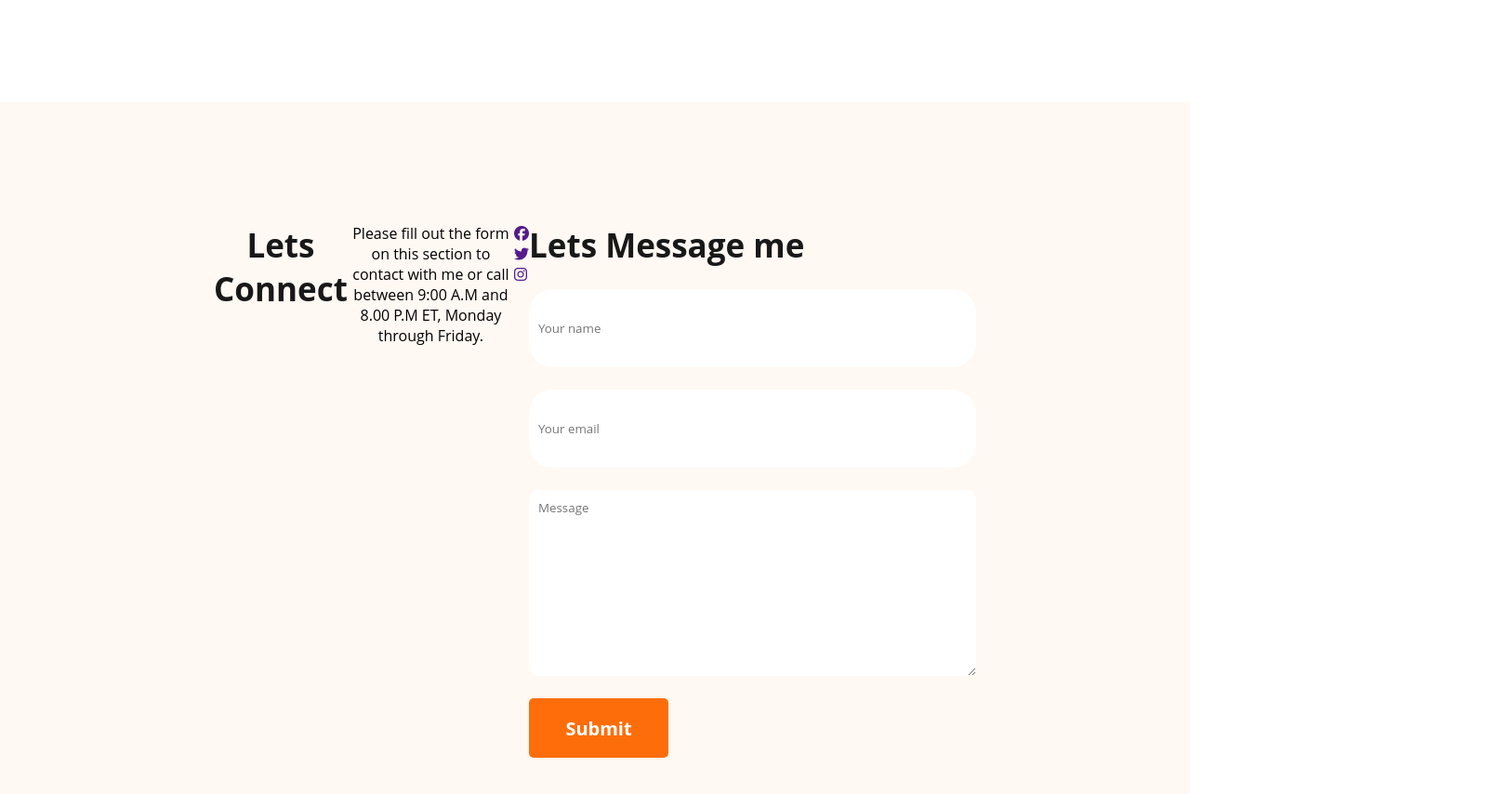
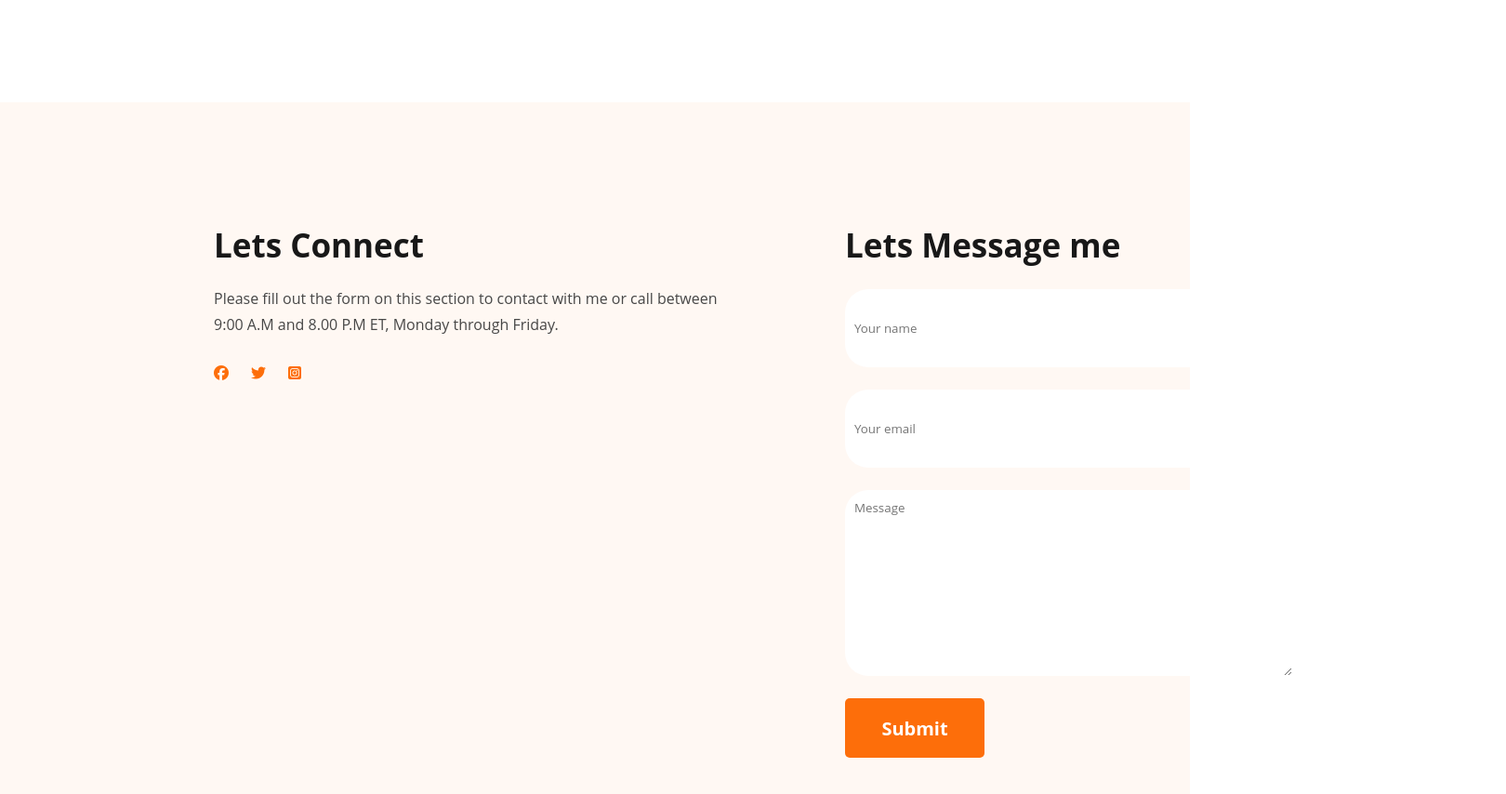
Before and after one commit to AD-Mamun3414/Basic-Portfolio, a plain HTML site: page index.html in a window 1280 px wide. Shown: the part 2975-3829 px from the top of the page at 93% size, 1620 px wide, since content can reach past the window. Drawn offline with Linux system fonts and the light colour scheme.

Commit message:
Update Portfolio

```diff
--- a/index.html
+++ b/index.html
@@ -205,10 +205,10 @@
           Please fill out the form on this section to contact with me or call
           between 9:00 A.M and 8.00 P.M ET, Monday through Friday.
         </p>
-        <div class="icon">
-          <a href=""><i class="fa-brands fa-facebook"></i></a>
-          <a href=""><i class="fa-brands fa-twitter"></i></i></a>
-          <a href=""><i class="fa-brands fa-instagram"></i></a>
+        <div class="icon-des">
+          <i class="fa-brands fa-facebook" id="idd"></i>
+          <i class="fa-brands fa-twitter" id="idd" ></i>
+          <i class="fa-brands fa-square-instagram" id="idd"></i>
         </div>
       </div>
       <div class="input">
--- a/style.css
+++ b/style.css
@@ -275,9 +275,6 @@ nav a {
   justify-content: center;
 }
 
-
-
-
 .footer {
   max-width: 1600px;
   background: #fff8f3;
@@ -290,20 +287,41 @@ nav a {
 
 .write-part {
   display: flex;
-   padding-top: 130px;
+  flex-direction: column;
+  padding-top: 130px;
   padding-left: 230px;
+  width: 562px;
+  margin-right: 117px;
 }
 
 .write-part h3 {
   color: #181818;
-  text-align: center;
+  text-align: left;
   font-size: 35px;
   font-weight: 700;
+  margin-bottom: 20px;
 }
 
 .write-part p {
-  text-align: center;
+  color: #474747;
+  font-size: 16px;
+  font-weight: 400;
+  line-height: 28px;
+  margin-bottom: 30px;
+  width: 562px;
 }
+
+.icon-des
+{
+  display: flex;
+  width: 24px;
+  height: 24px;
+  gap: 24px;
+  color: #fd6e0a;
+  background: #FFF8F3;
+}
+
+#idd:hover{ opacity: 0.6;}
 
 /* Footer Input */
 
@@ -331,15 +349,14 @@ nav a {
 
 .input textarea {
   padding: 10px 10px 10px 10px;
-  border-radius: 10px;
+  border-radius: 25px;
   border: 0px;
   margin-bottom: 24px;
   width: 461px;
   height: 180px;
 }
 
-.input button
-{
+.input button {
   width: 150px;
   height: 64px;
   border-radius: 5px;
```
